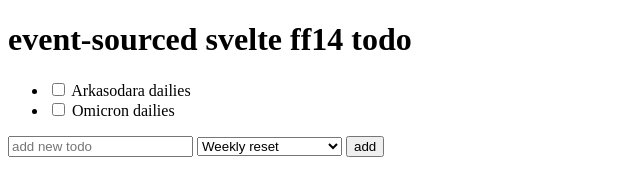
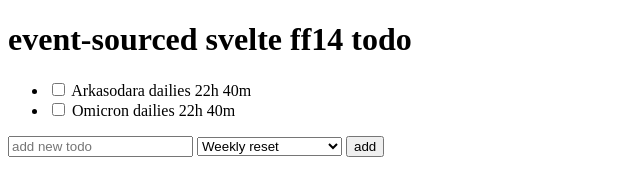
Before and after one commit to nyctef/ess-ff14-todo, a SvelteKit app: page / in a window 1280 px wide. Shown: the top 170 px of the page, without its empty margins (0-640 px from the left). Built offline with nearby package versions, Linux system fonts and the light colour scheme.

Commit message:
display time remaining next to each todo

```diff
--- a/src/routes/+page.svelte
+++ b/src/routes/+page.svelte
@@ -1,9 +1,8 @@
 <script lang="ts">
-  import type { SvelteComponent } from 'svelte';
   import { onMount } from 'svelte';
   import type { PageData } from './$types';
-  import { writable } from 'svelte/store';
   import { enhance } from '$app/forms';
+  import { dateDiff, nextReset } from '$lib/resetUtils';
 
   export let data: PageData;
   let new_todo_name: HTMLInputElement;
@@ -12,10 +11,10 @@
   let time = new Date();
 
   onMount(() => {
-    // force our component to reevaluate once per second:
+    // force our component to reevaluate once per minute:
     const interval = setInterval(() => {
       time = new Date();
-    }, 1000);
+    }, 60 * 1000);
 
     return () => {
       clearInterval(interval);
@@ -40,6 +39,7 @@
         on:change={(e) => handleTodoChange(todo.text, e.currentTarget.checked)}
       />
       {todo.text}
+      {dateDiff(time, nextReset(todo.reset, time))}
     </li>
   {/each}
 </ul>
```
